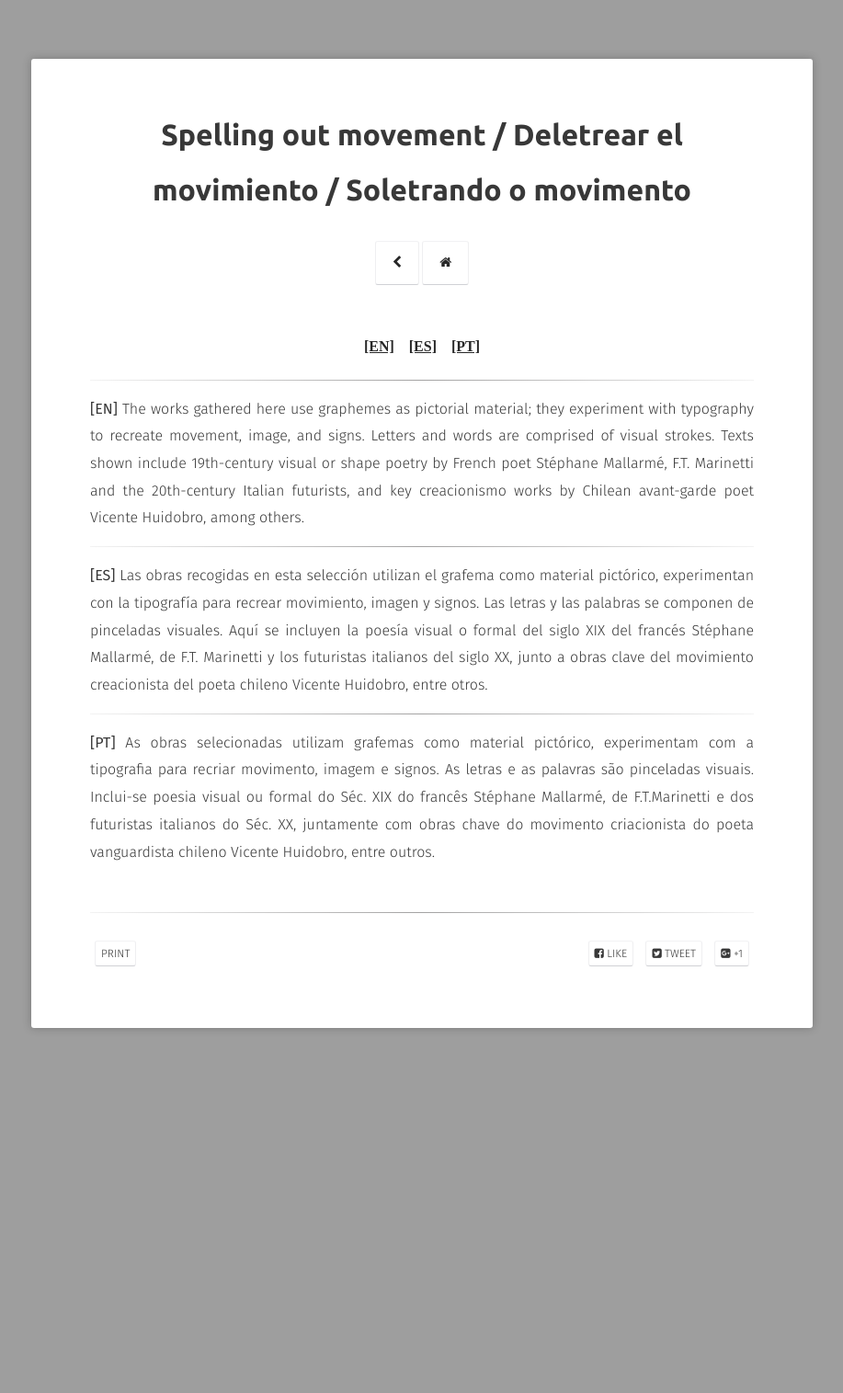
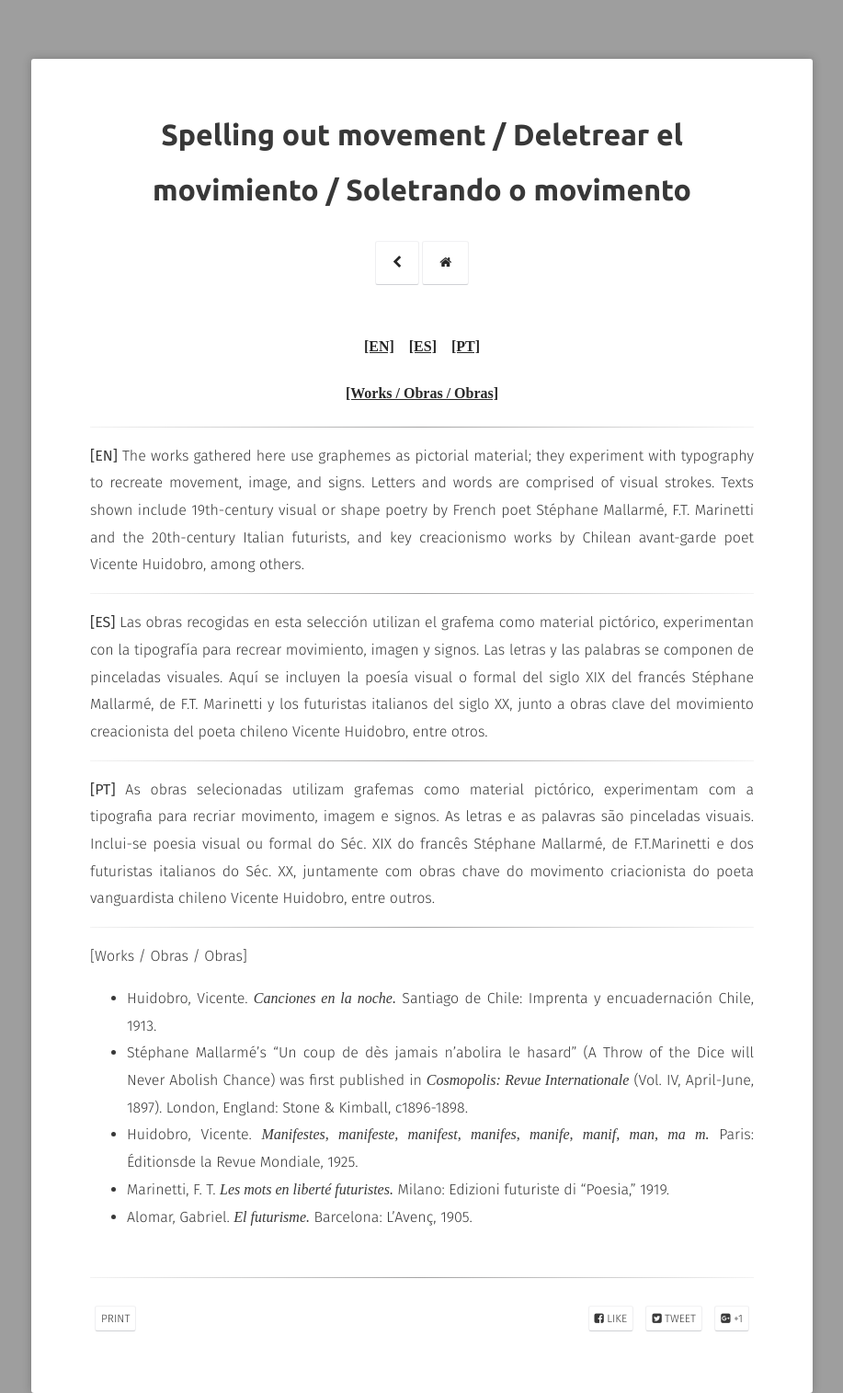
Before and after one commit to nolegacyexhibit/nolegacyexhibit.github.io, a Jekyll site: the page built from _posts/2016-03-22-spellingoutmovement.md, in a window 1280 px wide. Shown: the whole page at 92% size, without its empty margins (181-1098 px from the left). Built offline with Jekyll 4.4.1, drawn with Linux system fonts in a browser that asks for light colours; some web fonts are replaced; before the commit the page ends 1118 px from its top, so only the background shows below that.

Commit message:
Update 2016-03-22-spellingoutmovement.md

```diff
--- a/_posts/2016-03-22-spellingoutmovement.md
+++ b/_posts/2016-03-22-spellingoutmovement.md
@@ -7,6 +7,7 @@ description: The works gathered here use graphemes as pictorial material; they e
 ---
 
 <h4 align="center"><a href="#EN">[EN]</a>&nbsp;&nbsp;&nbsp; <a href="#ES">[ES]</a> &nbsp;&nbsp;&nbsp;<a href="#PT">[PT]</a> </h4>
+<h4 align="center"><a href="#Works">[Works / Obras / Obras]</a> </h4>
 ---
 
 <a id="EN"/>**[EN]** The works gathered here use graphemes as pictorial material; they experiment with typography to recreate movement, image, and signs. Letters and words are comprised of  visual strokes. Texts shown include 19th-century visual or shape poetry by French poet Stéphane Mallarmé, F.T. Marinetti and the 20th-century Italian futurists, and key creacionismo works by Chilean avant-garde poet Vicente Huidobro, among others.
@@ -18,3 +19,14 @@ description: The works gathered here use graphemes as pictorial material; they e
 ---
 
 <a id="PT"/>**[PT]** As obras selecionadas utilizam grafemas como material pictórico, experimentam com a tipografia para recriar movimento, imagem e signos. As letras e as palavras são pinceladas visuais. Inclui-se poesia visual ou formal do Séc. XIX do francês Stéphane Mallarmé, de F.T.Marinetti e dos futuristas italianos do Séc. XX, juntamente com obras chave do movimento criacionista do poeta vanguardista chileno Vicente Huidobro, entre outros.
+
+---
+
+<a id="Works"/> [Works / Obras / Obras]
+
+
+- Huidobro, Vicente. *Canciones en la noche.* Santiago de Chile: Imprenta y encuadernación Chile, 1913.
+- Stéphane Mallarmé’s “Un coup de dès jamais n’abolira le hasard” (A Throw of the Dice will Never Abolish Chance) was first published in *Cosmopolis: Revue Internationale* (Vol. IV, April-June, 1897). London, England: Stone &amp; Kimball, c1896-1898.
+- Huidobro, Vicente. *Manifestes, manifeste, manifest, manifes, manife, manif, man, ma m.* Paris: Éditionsde la Revue Mondiale, 1925.
+- Marinetti, F. T. *Les mots en liberté futuristes.* Milano: Edizioni futuriste di “Poesia,” 1919.
+- Alomar, Gabriel. *El futurisme.* Barcelona: L'Avenç, 1905.
```
